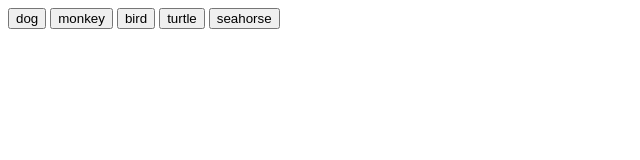
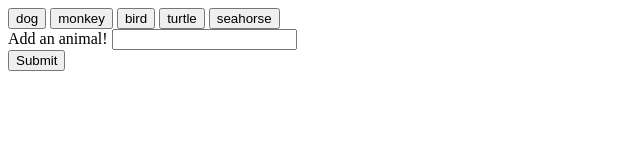
Before and after one commit to DreamBelieva24/ajax, a plain HTML site: page index.html in a window 1280 px wide. Shown: the whole page, without its empty margins (0-640 px from the left). Drawn offline with nearby package versions, Linux system fonts and the light colour scheme.

Commit message:
added input box

```diff
--- a/assets/script.js
+++ b/assets/script.js
@@ -1,9 +1,23 @@
 var topics = ["dog", "monkey", "bird", "turtle", "seahorse"]
+
+
+//not working
+
+$("#newItem").on("click", function () {
+
+  var input = document.getElementsByName("inputBox").value;
+
+  topics.push(input);
+
+  console.log("input = " + input)
+
+})
 
 for (i = 0; i < topics.length; i++) {
   $("#buttons").append("<button data-animal='" + topics[i] + "'>" + topics[i] + "</button>  ")
 
   console.log(topics[i]);
+
 }
 
 $("button").on("click", function () {
@@ -51,7 +65,7 @@ $("button").on("click", function () {
               $(this).attr("src", $(this).attr("data-still"))
               $(this).attr("data-state", "still")
             }
-
+            //Only working for every other picture???
           });
 
 
--- a/index.html
+++ b/index.html
@@ -9,6 +9,13 @@
 <body>
   <div id="buttons">
 </div>
+<form>
+    <div class="form">
+      <label>Add an animal!</label>
+      <input type="text" name="inputBox" >
+    </div>
+    <button type="submit" class="btn btn-default" id="newItem">Submit</button>
+  </form>
   <div id="gifs-appear-here">
   </div>
   <script src="https://cdnjs.cloudflare.com/ajax/libs/jquery/3.2.1/jquery.min.js"></script>
```
Also changed, not shown: pausing-gifs.html (+7 -10 lines).
